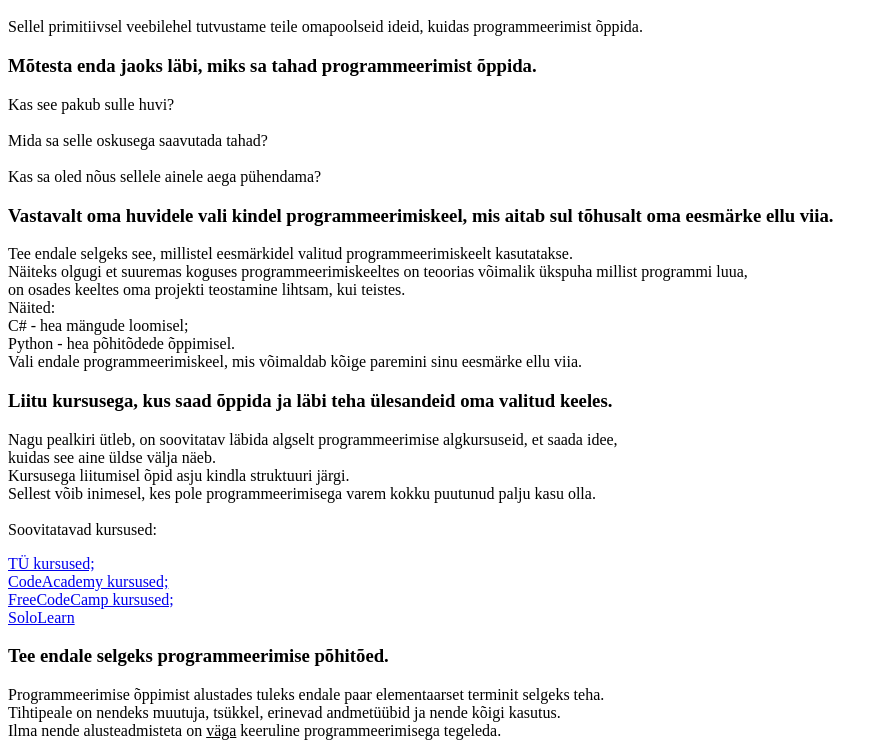
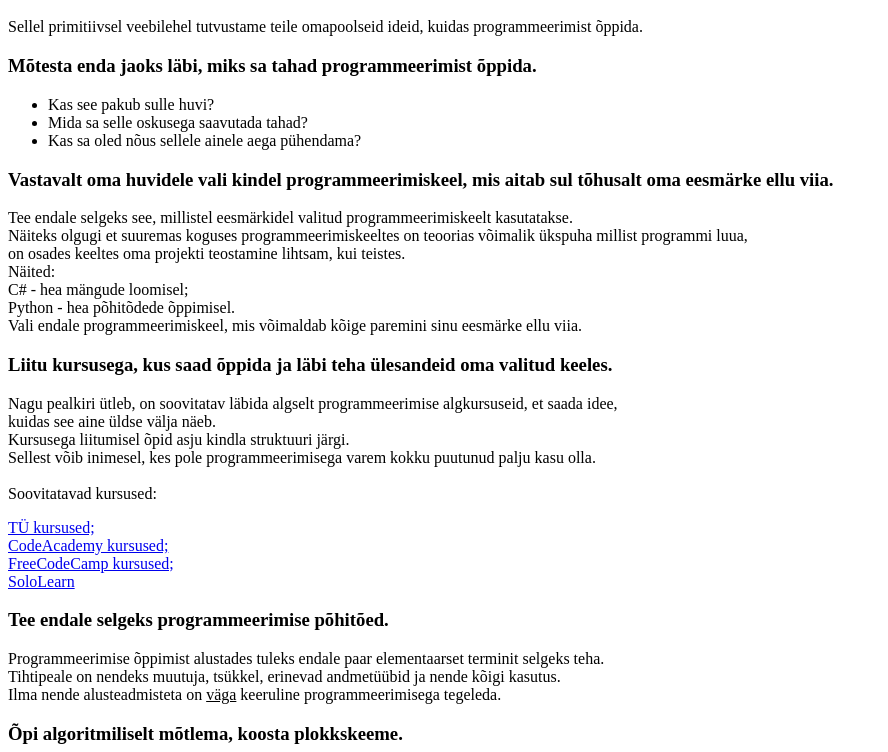
Before and after one commit to homeworktests27/homeworktests27.github.io, a plain HTML site: page index.html in a window 1280 px wide. Shown: the part 48-800 px from the top of the page, without its empty margins (0-888 px from the left). Drawn offline with Linux system fonts and the light colour scheme.

Commit message:
Update index.html

```diff
--- a/index.html
+++ b/index.html
@@ -8,11 +8,11 @@
   <p> Sellel primitiivsel veebilehel tutvustame teile omapoolseid ideid, kuidas programmeerimist õppida.</p>
 
 <h3> Mõtesta enda jaoks läbi, miks sa tahad programmeerimist õppida. </h3>
-  <p> Kas see pakub sulle huvi?
-    <br>
-    <br> Mida sa selle oskusega saavutada tahad?
-    <br>
-    <br> Kas sa oled nõus sellele ainele aega pühendama? </p>
+  <ul>
+    <li> Kas see pakub sulle huvi? </li>
+    <li> Mida sa selle oskusega saavutada tahad? </li>
+    <li> Kas sa oled nõus sellele ainele aega pühendama? </li>
+  </ul>
 <h3> Vastavalt oma huvidele vali kindel programmeerimiskeel, mis aitab sul tõhusalt oma eesmärke ellu viia. </h3>
   <p> Tee endale selgeks see, millistel eesmärkidel valitud programmeerimiskeelt kasutatakse.
     <br> Näiteks olgugi et suuremas koguses programmeerimiskeeltes on teoorias võimalik ükspuha millist programmi luua,
```
